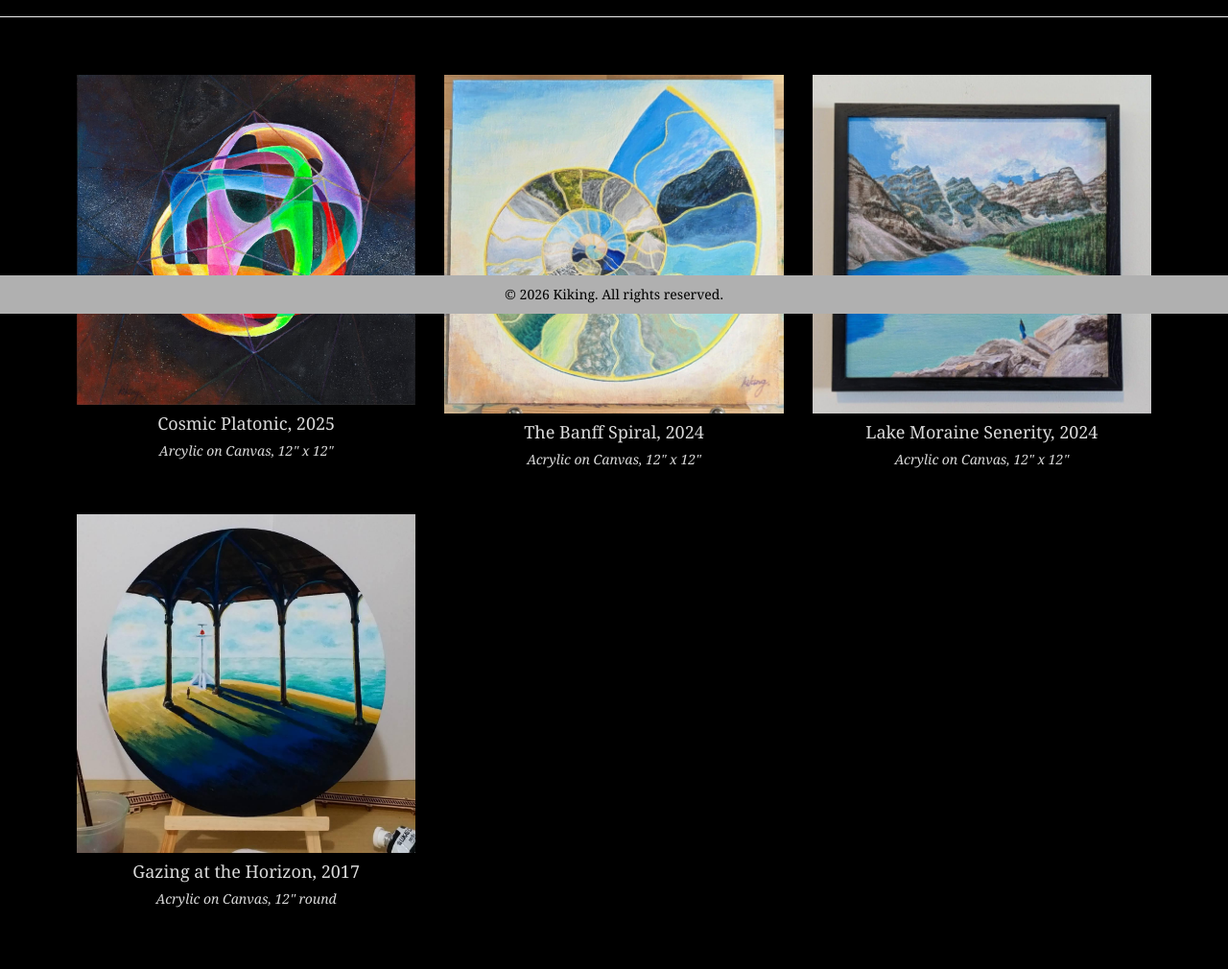
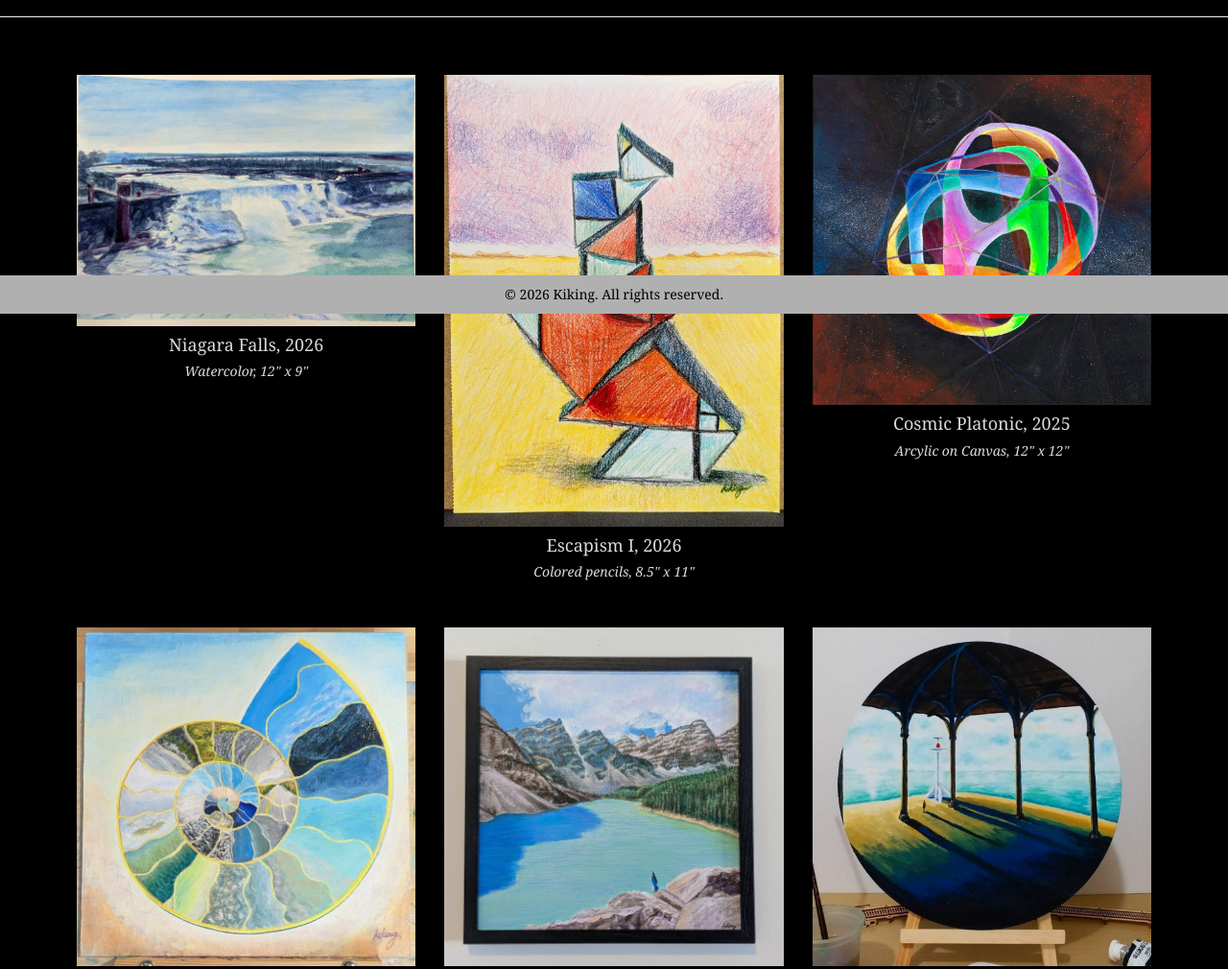
Before and after one commit to kiking0501/kiking-art-gallery, a plain HTML site: page album/surrealistic_paintings.html in a window 1280 px wide. Shown: the part 473-1483 px from the top of the page at 96% size. Drawn offline with nearby package versions, Linux system fonts and the light colour scheme.

Commit message:
add Escapism I, Niagara Falls

```diff
--- a/album/album_items.json
+++ b/album/album_items.json
@@ -1,12 +1,33 @@
 {
     "surrealistic_paintings": [
+        {"kiking_202606_NiagaraFalls.jpg":
+            {
+                "title": "Niagara Falls, 2026",
+                "meta": "Watercolor, 12\" x 9\"",
+                "display": "full-width",
+                "social_media": "ig",
+                "link": "https://www.instagram.com/p/DZlqTPMtm6J/",
+                "row": 0
+            }
+        },
+        {"kiking_202603_EscapismI.jpg":
+            {
+                "title": "Escapism I, 2026",
+                "meta": "Colored pencils, 8.5\" x 11\"",
+                "display": "full-width",
+                "social_media": "ig",
+                "link": "https://www.instagram.com/p/DWcqtrajb-_/",
+                "row": 0
+            }
+        },
         {"kiking_202506_CosmicPlatonic.jpg":
             {
                 "title": "Cosmic Platonic, 2025",
                 "meta": "Arcylic on Canvas, 12\" x 12\"",
                 "display": "full-width",
                 "social_media": "ig",
-                "link": "https://www.instagram.com/kikingproduction/reel/DO8mVDyDf-b/"
+                "link": "https://www.instagram.com/kikingproduction/reel/DO8mVDyDf-b/",
+                "row": 0
             }
         },
         {"kiking_202412_BanffSpiral.jpeg":
@@ -15,7 +36,8 @@
                 "meta": "Acrylic on Canvas, 12\" x 12\"",
                 "display": "full-width",
                 "social_media": "ig",
-                "link": "https://www.instagram.com/p/DEQ4o8xJ3er/"
+                "link": "https://www.instagram.com/p/DEQ4o8xJ3er/",
+                "row": 1
             }
         },
         {"kiking_202410_LakeMoraine.jpeg":
@@ -24,7 +46,8 @@
                 "meta": "Acrylic on Canvas, 12\" x 12\"",
                 "display": "full-width",
         		"social_media": "ig",
-        		"link": "https://www.instagram.com/p/DA876wZSwKw/"
+        		"link": "https://www.instagram.com/p/DA876wZSwKw/",
+                "row": 1
         	}
         },
 
@@ -34,7 +57,8 @@
                 "meta": "Acrylic on Canvas, 12\" round",
                 "display": "full-width",
                 "social_media": "fb",
-                "link": "https://www.facebook.com/photo/?fbid=10214778346158730&set=a.3072640821485"
+                "link": "https://www.facebook.com/photo/?fbid=10214778346158730&set=a.3072640821485",
+                "row": 1
             }
         }
 
--- a/album/surrealistic_paintings.html
+++ b/album/surrealistic_paintings.html
@@ -38,7 +38,7 @@
                 load_banner(album_name);
 
                 $(".display-template-block").load("page_display_template.html", function() {
-                    fill_in_image_tiles(album_name);
+                    fill_in_image_tiles_in_rows(album_name);
                 });
 
                 load_navigation("", album_name);
```
Also changed, not shown: album/surrealistic_paintings/kiking_202603_EscapismI.jpg (added), album/surrealistic_paintings/kiking_202606_NiagaraFalls.jpg (added).
